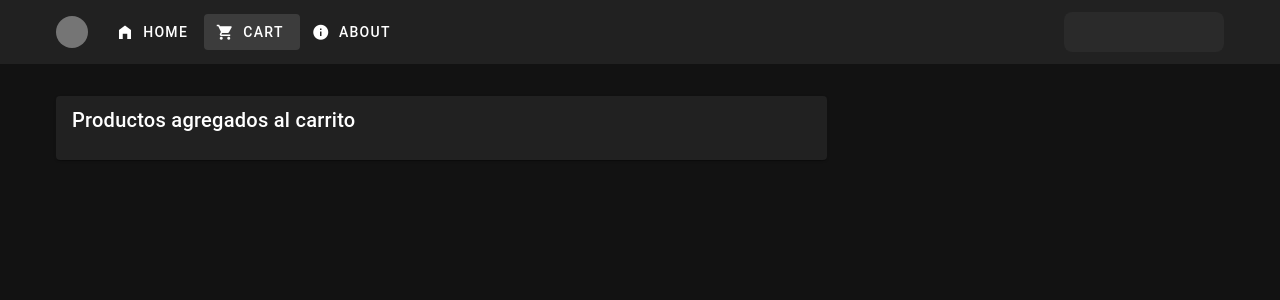
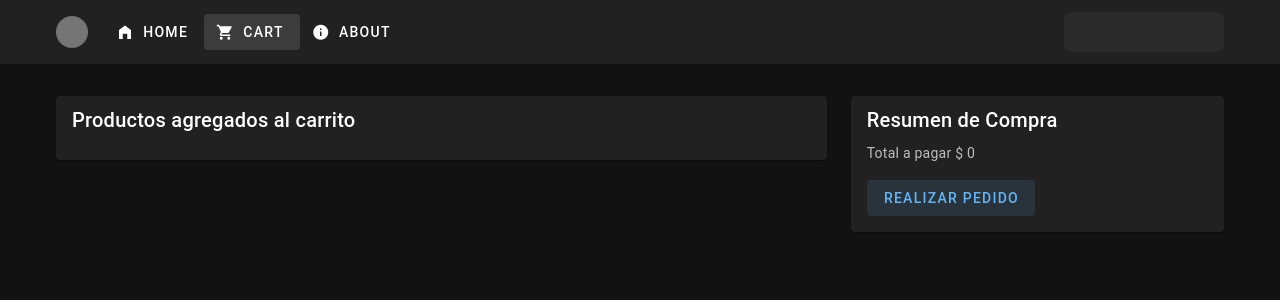
Before and after one commit to XFernando43/vue-3-ecommerce, a Vue app: page /Cart in a window 1280 px wide. Shown: the top 300 px of the page. Built offline with nearby package versions, Linux system fonts and the light colour scheme.

Commit message:
add files

```diff
--- /dev/null
+++ b/src/components/Shopping/SummaryCart.vue
@@ -0,0 +1,34 @@
+<script lang="ts">
+import { useCartStore } from '@/stores/cart';
+import { mapState } from 'pinia';
+
+    export default{
+        data(){
+            return{
+
+            }
+        },
+        computed:{
+            ...mapState(useCartStore,['totalAmount'])
+        }
+    }
+</script>
+
+
+<template>
+    <v-card class="mt-4">
+        <v-card-title>
+            Resumen de Compra
+        </v-card-title>
+        <v-card-subtitle>
+
+            Total a pagar $ {{ totalAmount }}
+
+        </v-card-subtitle>
+        <v-card-text>
+            <v-btn variant="tonal" color="blue-lighten-2">
+                Realizar Pedido
+            </v-btn>
+        </v-card-text>
+    </v-card>
+</template>
--- a/src/stores/cart.ts
+++ b/src/stores/cart.ts
@@ -12,9 +12,16 @@ export const useCartStore = defineStore('cart',{
             state.details.forEach(detail=>{
                 count+=detail.quantity;
             })
+            return count;
+        },
+        totalAmount: (state) =>{
+            let sum = 0;
+            state.details.forEach(d=>{
+                sum += d.product.price * d.quantity;
+            })
+            return sum;
+        }
 
-            return count;
-        }
     },
     actions:{
         addProduct(product: Product){
--- a/src/views/CartView.vue
+++ b/src/views/CartView.vue
@@ -1,5 +1,6 @@
 <script lang="ts">
     import ShoppingCartDetail from '@/components/Shopping/ShoppingCartDetail.vue';
+    import SummaryCart from '@/components/Shopping/SummaryCart.vue';
     export default{
         data(){
             return{
@@ -8,6 +9,7 @@
         },
         components:{
             ShoppingCartDetail,
+            SummaryCart
         }
     }
 </script>
@@ -19,6 +21,9 @@
             <ShoppingCartDetail/>
         </v-col>
 
+        <v-col cols="4">
+           <SummaryCart />
+        </v-col>
     </v-row>
 
 </template>
```
